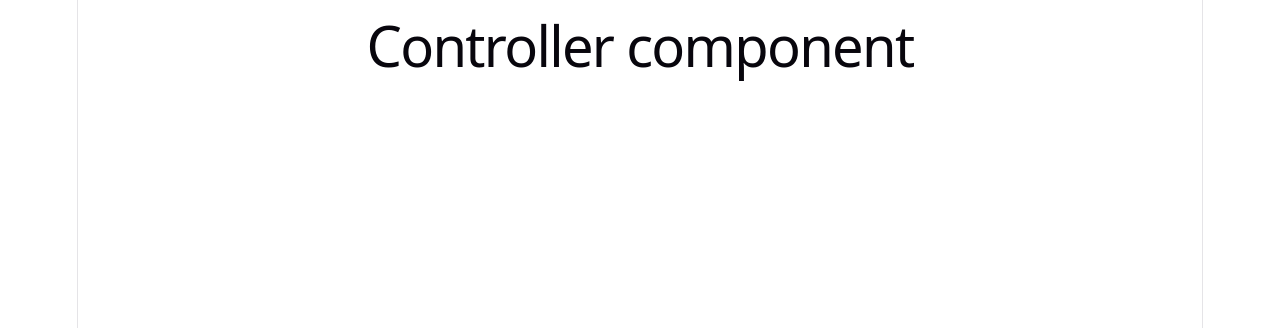
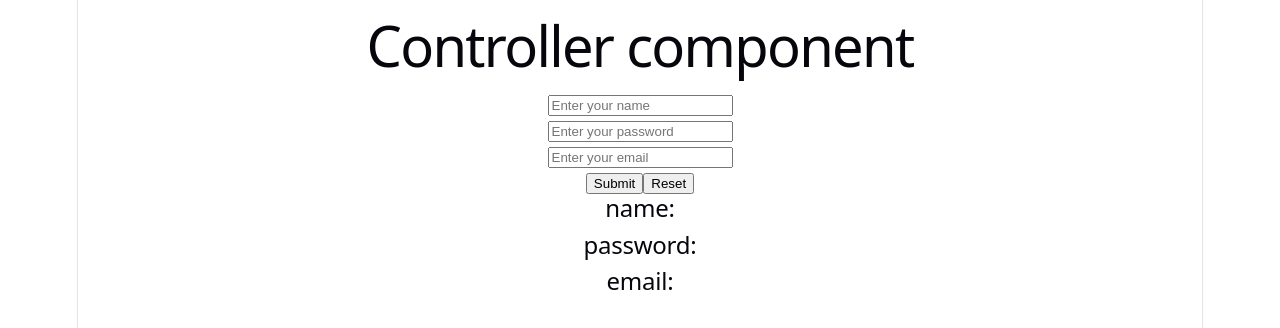
Before and after one commit to codewithnill/reactjs_19_by_code_step_by_step, a React (Vite) app in the folder main/react-blog/: page / in a window 1280 px wide. Shown: the top 328 px of the page. Built offline with nearby package versions, Linux system fonts and the light colour scheme.

Commit message:
controlled component : almost same as last topic, but using forms.

```diff
--- a/main/react-blog/src/App.jsx
+++ b/main/react-blog/src/App.jsx
@@ -1,7 +1,27 @@
+import { useState } from "react";
+
 function App() {
+  const [name, setName] = useState("");
+  const [password, setPassword] = useState("");
+  const [email, setEmail] = useState("");
+
   return (
     <div >
       <h1>Controller component</h1>
+      <form action="" method="get">
+        <input type="text" value={name} onChange={(event)=>setName(event.target.value)} placeholder="Enter your name" /> <br></br>
+        <input type="password" value={password} onChange={(event)=>setPassword(event.target.value)} placeholder="Enter your password" /> <br></br>
+        <input type="text" value={email} onChange={(event)=>setEmail(event.target.value)} placeholder="Enter your email" /> <br></br>
+        <button type="submit">Submit</button>
+        <button type="reset" onClick={() => {
+          setName("");
+          setPassword("");
+          setEmail("");
+        }}>Reset</button>
+        <h2>name: {name}</h2>
+        <h2>password: {password}</h2>
+        <h2>email: {email}</h2>
+      </form>
     </div>
   );
 }
```
